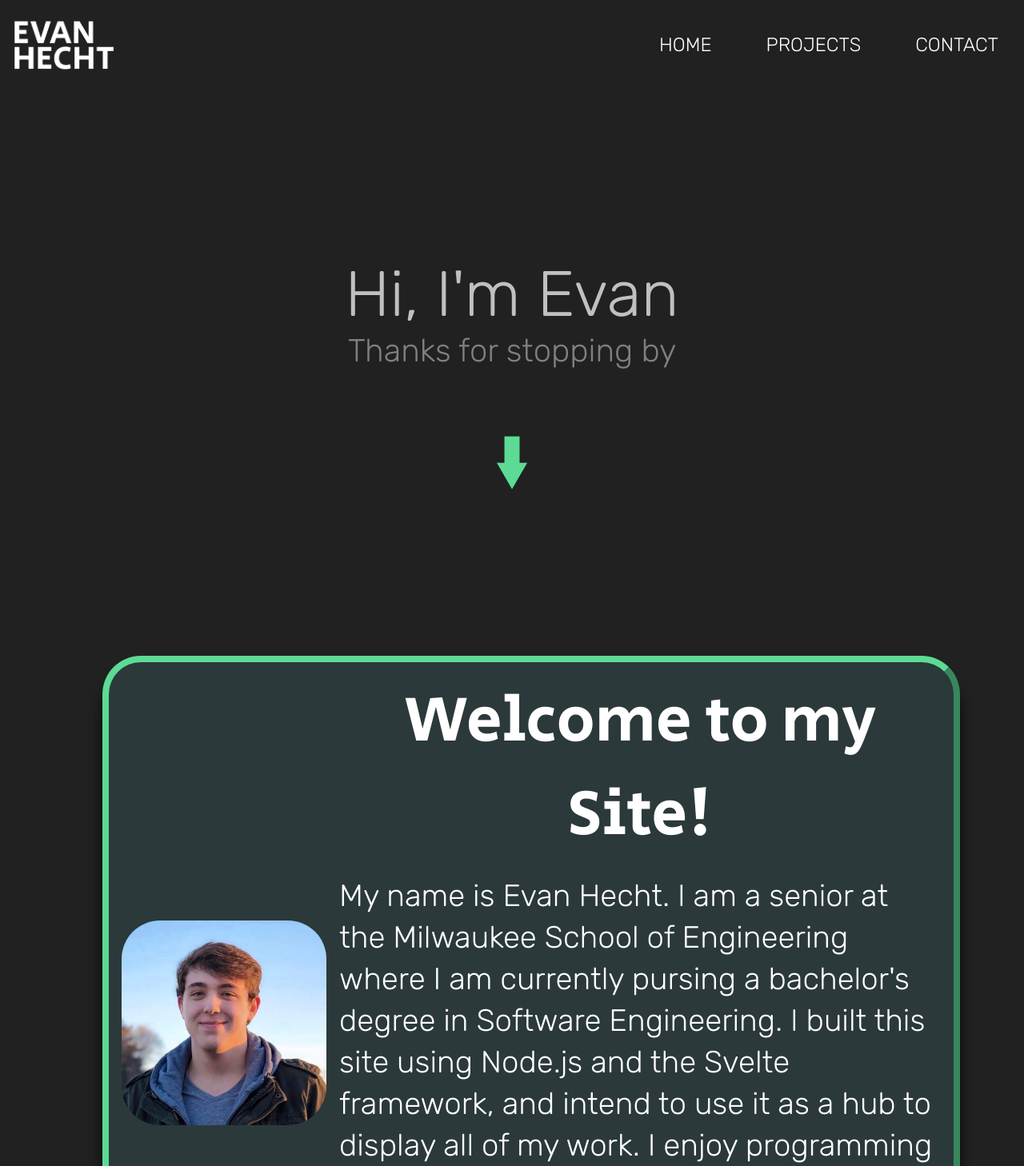
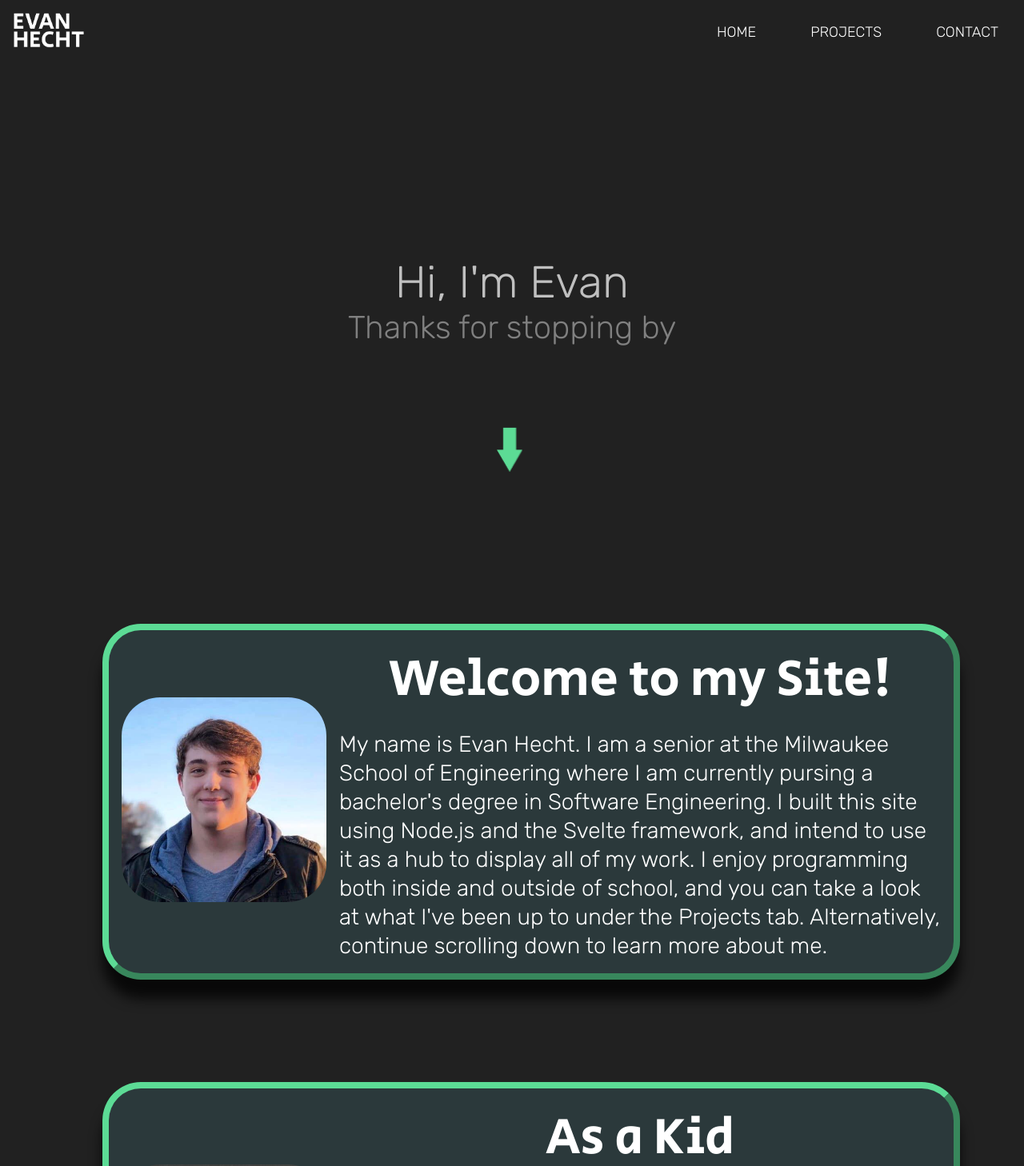
Before and after one commit to EvanHecht/portfolio-website, a Svelte app: page / in a window 1280 px wide. Shown: the top 1458 px of the page at 80% size. Built offline with nearby package versions, Linux system fonts and the light colour scheme.

Commit message:
adjusted initial release version

```diff
--- /dev/null
+++ b/app.yaml
@@ -0,0 +1 @@
+runtime: nodejs16
--- a/package.json
+++ b/package.json
@@ -5,7 +5,8 @@
   "main": "src/main.js",
   "scripts": {
     "start": "sirv public",
-    "dev": "rollup -c -w"
+    "dev": "rollup -c -w",
+    "build": "rollup -c"
   },
   "author": "Evan Hecht",
   "license": "ISC",
--- a/public/index.html
+++ b/public/index.html
@@ -5,7 +5,7 @@
     <meta http-equiv="X-UA-Compatible" content="IE=edge" />
     <meta name="viewport" content="width=device-width, initial-scale=1.0" />
     <title>Evan Hecht</title>
-    <link rel='stylesheet' href='/global.css'>
+    <link rel='stylesheet' href='./global.css'>
     <script defer src="build/bundle.js"></script>
   </head>
   <body></body>
--- a/src/svelte-components/Contact.svelte
+++ b/src/svelte-components/Contact.svelte
@@ -19,7 +19,7 @@
     h1 {
         text-align: center;
         font-family: 'Secular One';
-        font-size: 5rem;
+        font-size: 3.5rem;
         color: var(--palette-color-2);
         text-shadow: 0.5rem 0.5rem black;
         margin-bottom: 7rem;
@@ -29,7 +29,7 @@
     h2 {
         text-align: center;
         font-family: 'Rubik';
-        font-size: 3rem;
+        font-size: 2rem;
         color: var(--palette-color-2);
         text-shadow: 0.5rem 0.5rem black;
         margin-bottom: 5rem;
@@ -48,7 +48,7 @@
     }
 
     h3 {
-        font-size: 3rem;
+        font-size: 2rem;
         text-align: center;
         color: var(--palette-color-2);
         font-family: 'Rubik';
--- a/src/svelte-components/InfoCard.svelte
+++ b/src/svelte-components/InfoCard.svelte
@@ -97,7 +97,7 @@
         overflow: hidden;
         font-family: "Secular One";
         text-align: center;
-        font-size: 500%;
+        font-size: 4rem;
         margin: 0;
         color: var(--palette-color-2);
         font-weight: lighter;
@@ -120,11 +120,12 @@
         font-family: "Rubik";
         text-align: left;
         width: 100%;
-        font-size: 2.4rem;
+        font-size: 1.75rem;
         color: var(--palette-color-2);
         line-height: 3.25rem;
         margin: 0;
         vertical-align: top;
+        line-height: 2.25rem;
     }
 
 </style>
--- a/src/svelte-components/NavBar.svelte
+++ b/src/svelte-components/NavBar.svelte
@@ -64,6 +64,7 @@
         position: fixed;
         z-index: 10;
         transition: .5s;
+        height: fit-content;
     }
     ul {
         list-style-type: none;
@@ -72,19 +73,21 @@
         height: 4rem;
         line-height: 4rem;
         padding: 0.5rem 0 0.5rem 0;
+        margin: auto;
+
     }
     li {
         display: inline-block;
         height: 100%;
         padding: 0rem 1rem;
         opacity: 0;
-
+        margin: auto;
     }
 
     a {
         color: var(--palette-color-2);
         display: inline-block;
-        font-size: x-large;
+        font-size: large;
         font-family: 'Rubik';
         text-decoration: none;
         height: 100%;
@@ -102,8 +105,9 @@
     }
 
     img {
-        display: inline-block;
-        height: 100%;
+        display: block;
+        max-height: 70%;
+        margin-top: 7.5%;
     }
 
     #logo {
--- a/src/svelte-components/ProjectCard.svelte
+++ b/src/svelte-components/ProjectCard.svelte
@@ -41,7 +41,7 @@
         margin: 0;
         display: grid;
         grid-template-columns: auto;
-        grid-template-rows: 1fr 2fr 2fr 1fr;
+        grid-template-rows: .25fr 2fr fit-content 1.25fr;
         border-radius: 3rem 3rem;
         padding: 2.5%;
         box-shadow: 0 1.5rem 1rem;
@@ -59,7 +59,7 @@
         font-family: 'Rubik';
         color: var(--palette-color-2);
         font-weight: bold;
-        font-size: 3.25rem;
+        font-size: 2rem;
         grid-row: 1;
         margin: auto;
     }
@@ -82,8 +82,9 @@
         text-align: center;
         font-family: 'Rubik';
         color: var(--palette-color-2);
-        font-size: 1.7rem;
+        font-size: 1.5rem;
         margin: auto;
+        line-height: 2rem;
 
     }
 
@@ -95,7 +96,7 @@
         margin: auto;
         border-radius: 2rem;
         background-color: var(--palette-color-4);
-        font-size: 2rem;
+        font-size: 1.5rem;
         font-family: 'Rubik';
         transition: .35s;
         border-style:solid;
@@ -105,9 +106,8 @@
     #Button:hover {
         color: var(--palette-color-2);
         border-style:solid;
-        border-width: 1rem;
         border-color: var(--palette-color-3);
-        width: 70%;
+        width: 80%;
         cursor: pointer;
     }
 
--- a/src/svelte-components/Projects.svelte
+++ b/src/svelte-components/Projects.svelte
@@ -19,9 +19,9 @@
     h1 {
         text-align: center;
         font-family: 'Secular One';
-        font-size: 5rem;
+        font-size: 3.5rem;
         color: var(--palette-color-2);
-        text-shadow: 0.5rem 0.5rem black;
+        text-shadow: 0.35rem 0.35rem black;
         margin-bottom: 7rem;
         animation: forwards intro_animation .5s
     }
--- a/src/svelte-components/TitleSequence.svelte
+++ b/src/svelte-components/TitleSequence.svelte
@@ -71,7 +71,7 @@
         color: silver;
         font-family: "Rubik";
         font-weight: 1;
-        font-size: 80px;
+        font-size: 3.5rem;
         margin: 8rem 0 0 0;
         opacity: 0;
         animation: appear-from-top 1s .5s forwards;
@@ -82,7 +82,7 @@
         color: grey;
         font-family: "Rubik";
         font-weight: 1;
-        font-size: 40px;
+        font-size: 2.5rem;
         margin: 0 0 2rem;
         opacity: 0;
         animation: appear-from-bottom 1s 1.5s forwards;
@@ -90,7 +90,7 @@
     }
 
     #arrow {
-        width: 3%;
+        width: 2.5%;
         image-rendering: crisp-edges;
         margin: 3rem 48.5%;
         opacity: 0;
```
Also changed, not shown: public/build/bundle.js, 1 other file (tests, documents, lock files or other folders).
